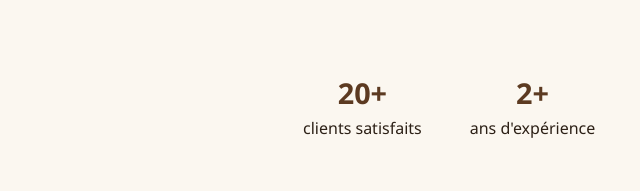
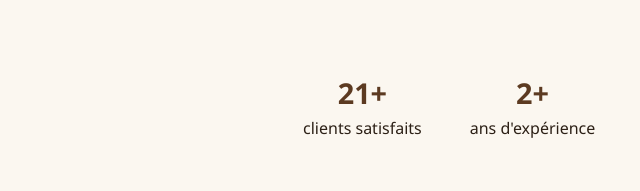
Before and after one commit to lfin86528/tourneur, an Astro site: page / in a window 1280 px wide. Shown: the part 384-575 px from the top of the page, 87-727 px from the left. Built offline with nearby package versions, Linux system fonts and the light colour scheme; Astro itself is replaced by a stand-in of ours.

Commit message:
Test du webhook Plesk : 21+ clients satisfaits

```diff
--- a/src/pages/index.astro
+++ b/src/pages/index.astro
@@ -18,7 +18,7 @@ const pieces = (await getCollection("pieces"))
 	</section>
 
 	<section class="stats">
-		<div><strong>20+</strong><span>clients satisfaits</span></div>
+		<div><strong>21+</strong><span>clients satisfaits</span></div>
 		<div><strong>2+</strong><span>ans d'expérience</span></div>
 		<div><strong>50+</strong><span>collègues passionnés</span></div>
 	</section>
```
